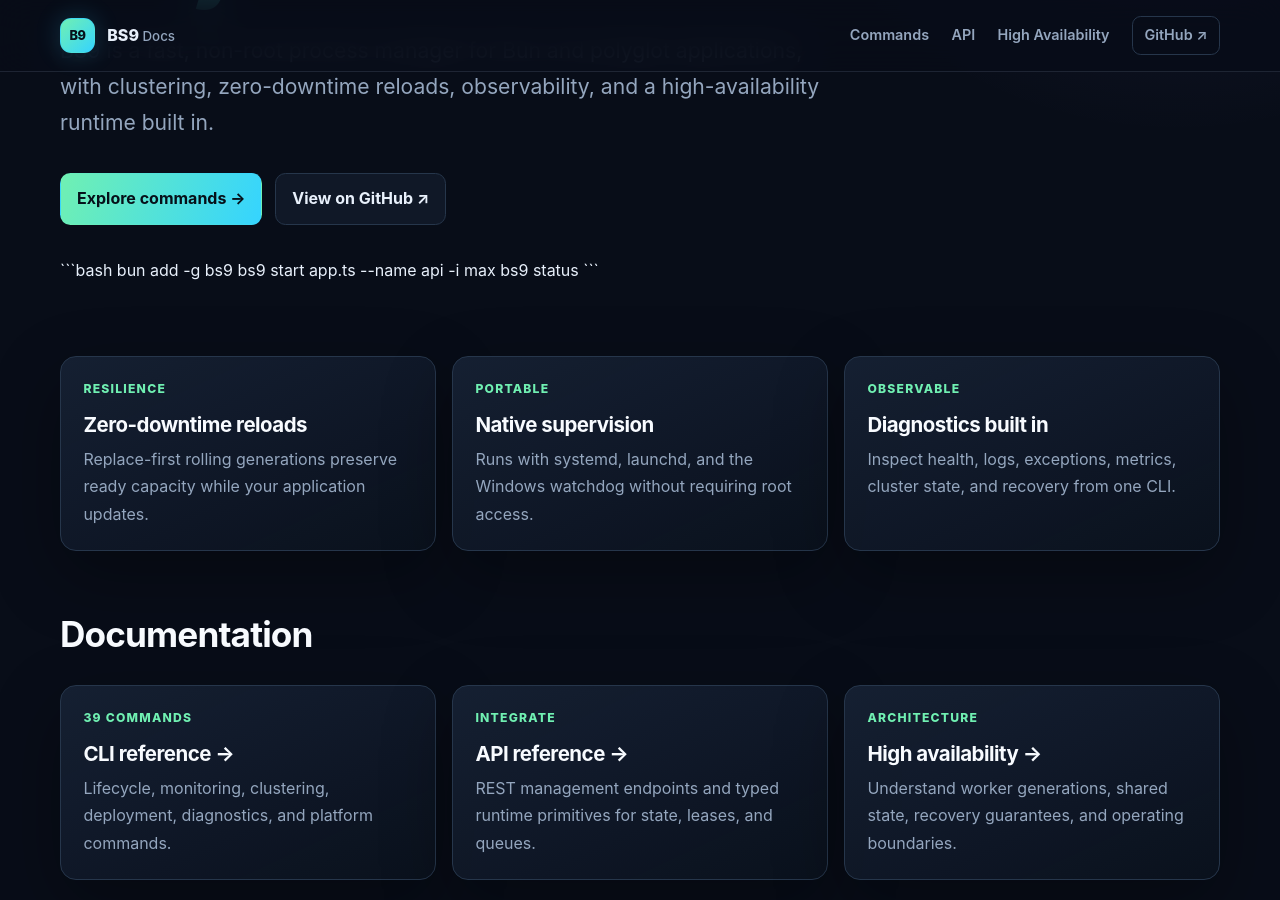
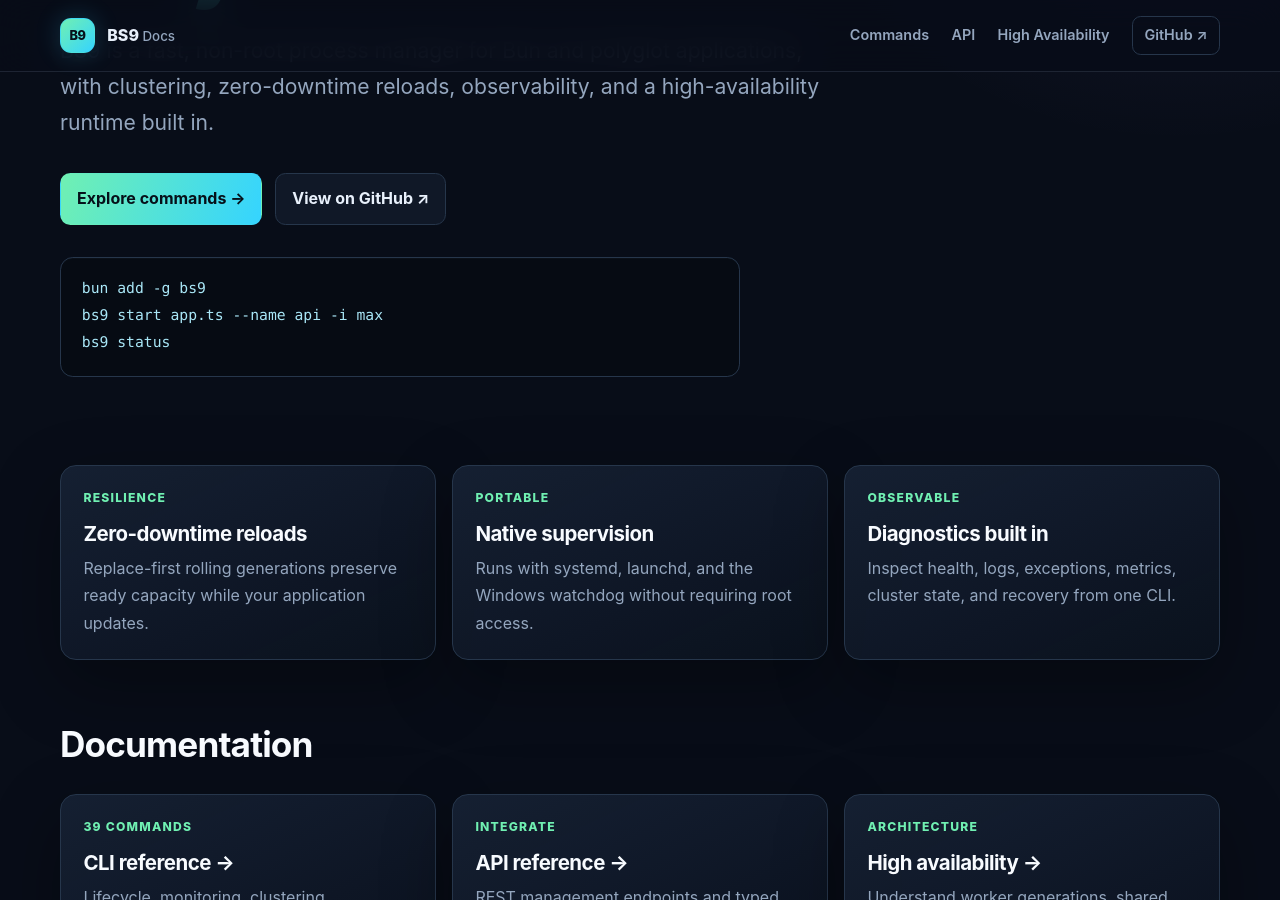
Before and after one commit to xarhang/bs9, a Jekyll site: the page built from docs/index.md, in a window 1280 px wide and 900 px high, scrolled down 483 px. Built offline with Jekyll 4.4.1, drawn with Linux system fonts in a browser that asks for light colours.

Commit message:
docs: fix homepage install snippet rendering

````diff
--- a/docs/index.md
+++ b/docs/index.md
@@ -14,15 +14,9 @@ permalink: /
     <a class="button primary" href="{{ '/commands/' | relative_url }}">Explore commands →</a>
     <a class="button" href="https://github.com/xarhang/bs9">View on GitHub ↗</a>
   </div>
-  <div class="install">
-
-```bash
-bun add -g bs9
+  <div class="install"><pre><code>bun add -g bs9
 bs9 start app.ts --name api -i max
-bs9 status
-```
-
-  </div>
+bs9 status</code></pre></div>
 </section>
 
 <section class="feature-grid" aria-label="Key capabilities">
````
